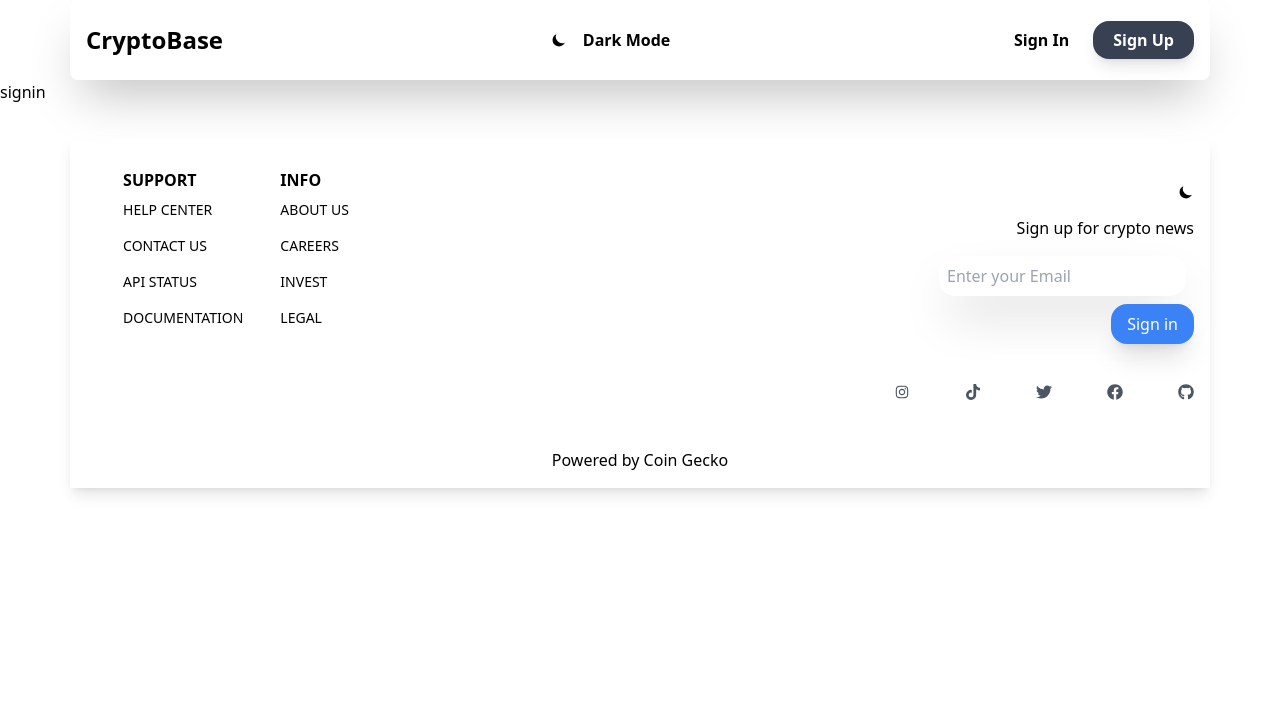
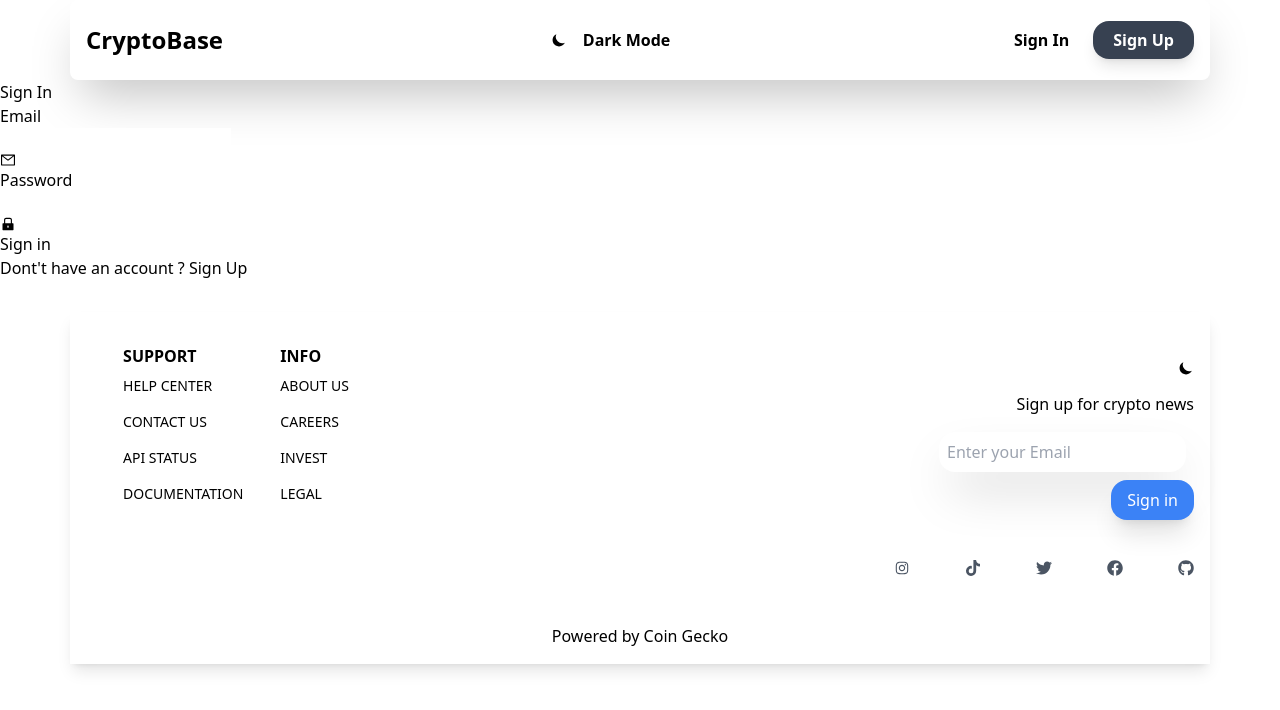
Before and after one commit to chibokaxavier/crypto-app, a Next.js app: page /signin in a window 1280 px wide. Shown: the top 710 px of the page. Built offline with nearby package versions, Linux system fonts and the light colour scheme.

Commit message:
FINISHED DISPLAYING THE CONTENTS 0F THE SIGN IN PAGE, UP NEXT IS STYLING IT

```diff
--- a/package.json
+++ b/package.json
@@ -17,6 +17,7 @@
     "postcss": "8.4.24",
     "react": "18.2.0",
     "react-dom": "18.2.0",
+    "react-hook-form": "^7.44.3",
     "react-icons": "^4.9.0",
     "react-sparklines": "^1.7.0",
     "tailwindcss": "3.3.2"
--- a/pages/signin.jsx
+++ b/pages/signin.jsx
@@ -1,9 +1,33 @@
-import React from 'react'
+import Link from "next/link";
+import React from "react";
+import { AiFillLock, AiOutlineMail } from "react-icons/ai";
 
 const signin = () => {
   return (
-    <div>signin</div>
-  )
-}
+    <div>
+      <div>
+        <h1>Sign In</h1>
+        <form action="">
+          <div>
+            <label htmlFor="">Email</label>
+            <div>
+              <input type="email" />
+              <AiOutlineMail/>
+            </div>
+          </div>
+          <div>
+            <label htmlFor="">Password</label>
+            <div>
+              <input type="password"/>
+              <AiFillLock/>
+            </div>
+          </div>
+          <button>Sign in</button>
+        </form>
+        <p>Dont't have an account ? <Link href='/signup'>Sign Up </Link> </p>
+      </div>
+    </div>
+  );
+};
 
-export default signin
+export default signin;
```
Also changed, not shown: 1 other file (tests, documents, lock files or other folders).
